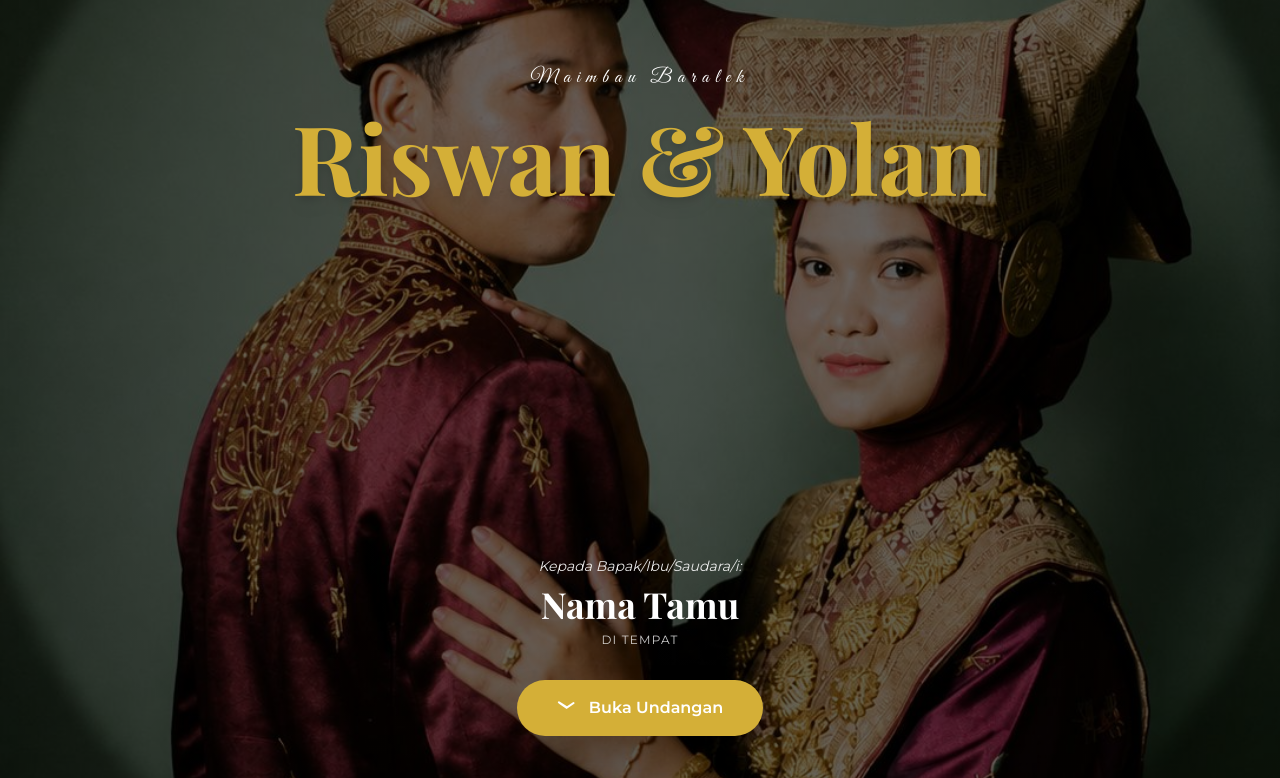
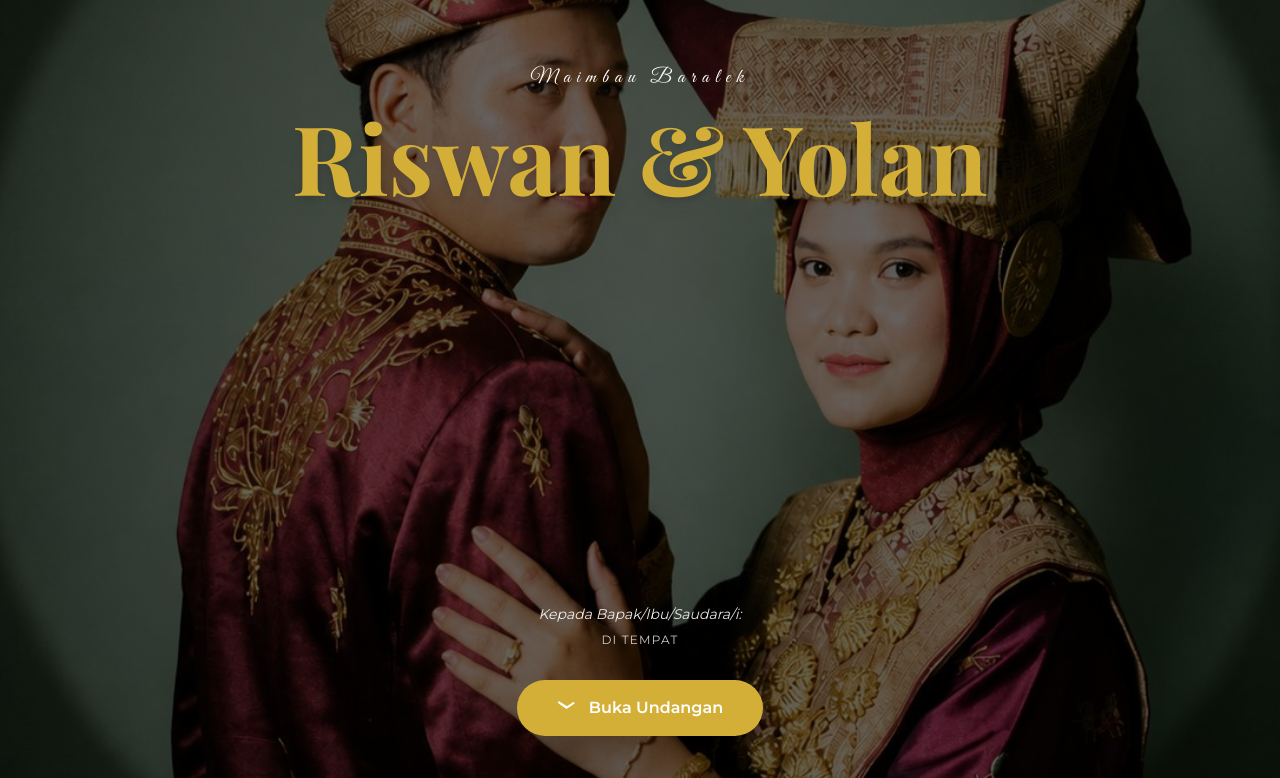
Before and after one commit to masriswan11/masokiinvitation, a plain HTML site: page index.html in a window 1280 px wide. Shown: the top 778 px of the page. Drawn offline with nearby package versions, Linux system fonts and the light colour scheme; no server answers; a web font is replaced by a local one.

Commit message:
Update index.html

```diff
--- a/index.html
+++ b/index.html
@@ -94,7 +94,9 @@
     <div class="flex flex-col items-center w-full">
         <div class="mb-8" data-aos="fade-up" data-aos-delay="600">
             <p class="text-sm italic opacity-90">Kepada Bapak/Ibu/Saudara/i:</p>
-            <h2 id="nama-tamu" class="text-2xl md:text-4xl font-bold mt-2">Nama Tamu</h2>
+            <h2 id="nama-tamu" class="text-2xl md:text-4xl font-bold mt-2">
+
+            </h2>
             <p class="mt-2 text-xs uppercase tracking-widest opacity-80">DI TEMPAT</p>
         </div>
 
```
